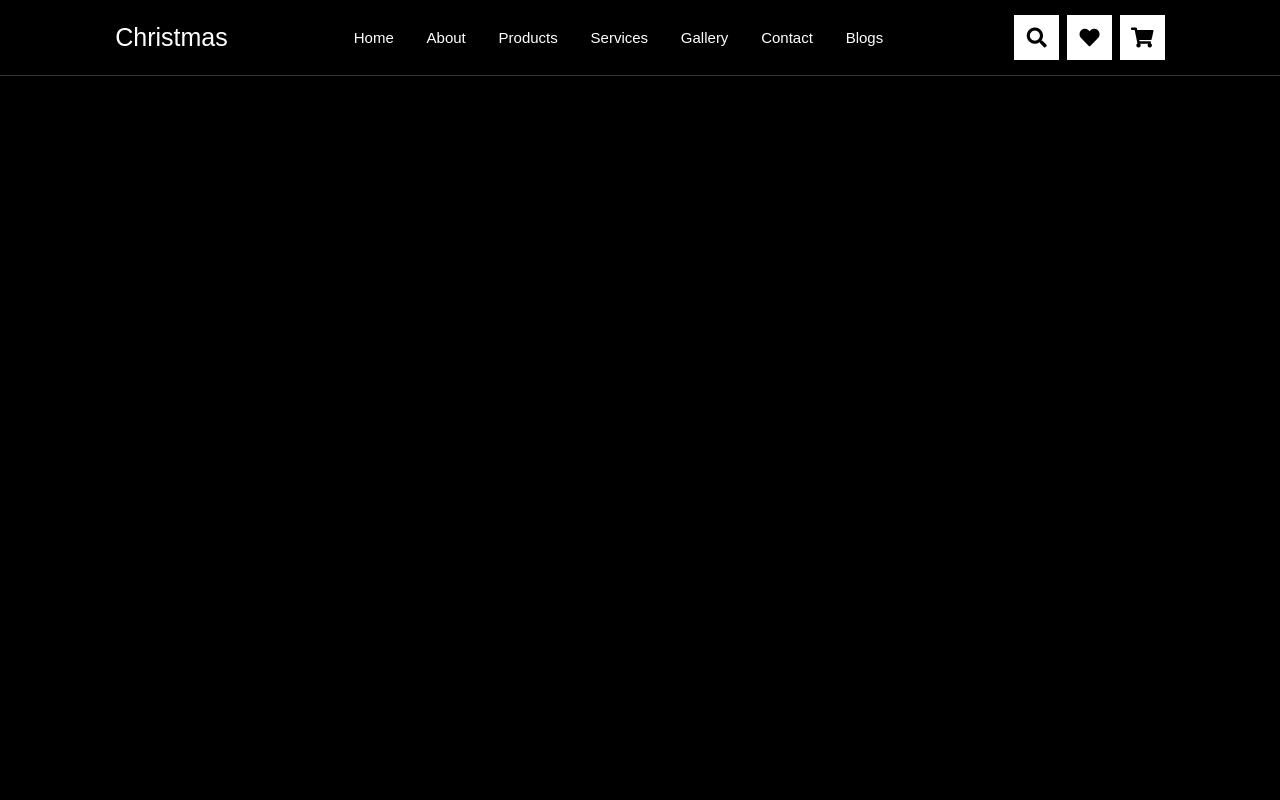
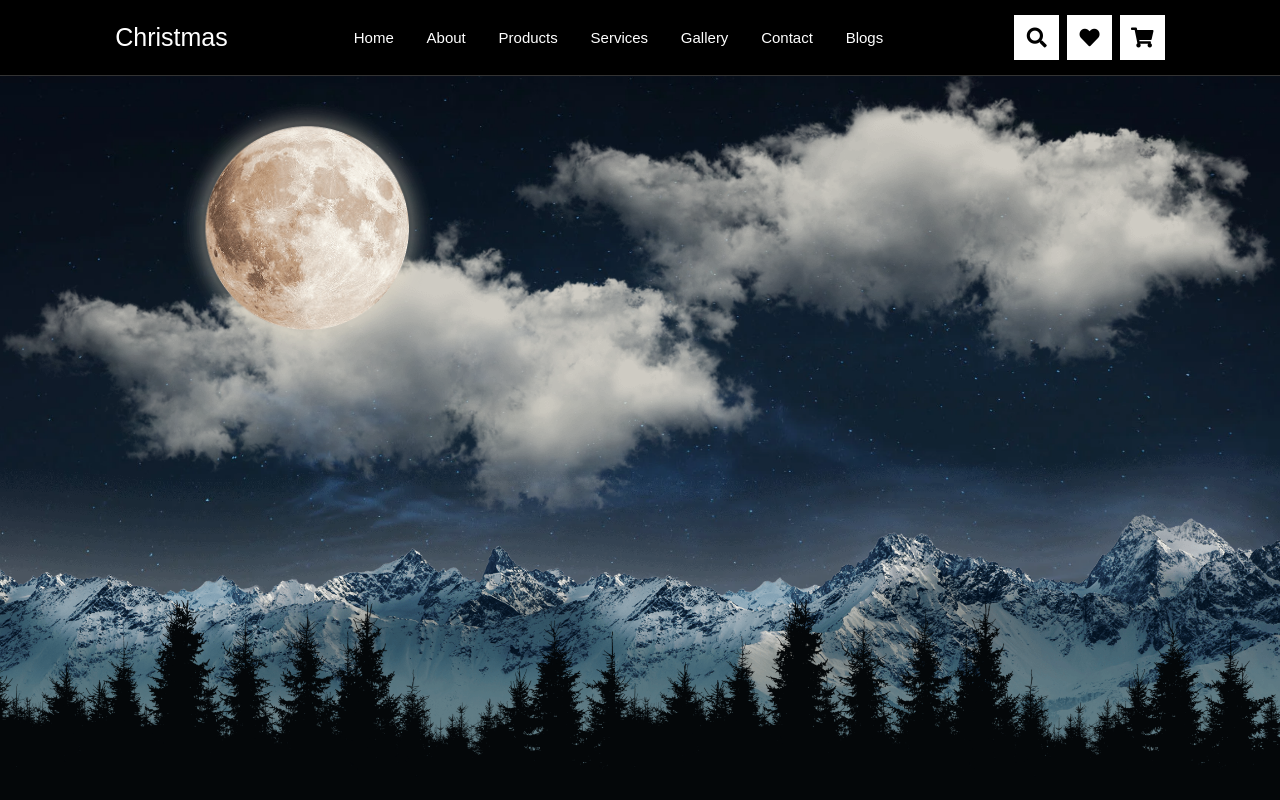
Before and after one commit to felipeghidini/christmas-page, a plain HTML site: page index.html in a window 1280 px wide. Drawn offline with Linux system fonts and the light colour scheme; a web font is replaced by a local one.

Commit message:
Inicio da tela Home

```diff
--- a/css/style.scss
+++ b/css/style.scss
@@ -59,6 +59,10 @@ html {
 body {
     overflow-x: hidden;
     background: $black;
+}
+
+section {
+    padding: 3rem 9%;
 }
 
 .header {
@@ -155,11 +159,68 @@ body {
     }
 }
 
+.home {
+    position: relative;
+    overflow: hidden;
+    min-height: 100vh;
+    background: url(../images/home-bg.jpg) no-repeat;
+    background-size: cover;
+    background-position: center;
+    background-attachment: fixed;
+
+    .tree {
+        position: absolute;
+        bottom: 0;
+        left: 0;
+        height: 20rem;
+        width: 100%;
+        object-fit: cover;
+        z-index: 10;
+    }
+
+    .mountain {
+        position: absolute;
+        bottom: 0;
+        left: 0;
+        height: 40rem;
+        width: 100%;
+        object-fit: cover;
+        z-index: 5;
+    }
+
+    .moon {
+        position: absolute;
+        top: 10rem;
+        left: 50%;
+        width: 20vw;
+        transform: translateX(-180%);
+        z-index: 2;
+    }
+
+    .cloud-1 {
+        position: absolute;
+        top: 20rem;
+        left: 0;
+        width: 60vw;
+    }
+
+    .cloud-2 {
+        position: absolute;
+        top: 5rem;
+        right: 0;
+        width: 60vw;
+    }
+}
+
 // media queries
 
 @media (max-width: 1200px) {
     .header {
         padding: 1.5rem 2rem;
+    }
+
+    section {
+        padding: 3rem 3rem;
     }
 }
 
--- a/index.html
+++ b/index.html
@@ -35,6 +35,19 @@
         </form>
     </header>
 
+    <section class="home" id="home">
+        <div class="content">
+            <p>We wish you a</p>
+            <h3>merry christmas</h3>
+        </div>
+
+        <img src="images/trees.png" alt="" class="tree">
+        <img src="images/mountains.png" alt="" class="mountain">
+        <img src="images/moon.png" alt="" class="moon">
+        <img src="images/cloud.png" alt="" class="cloud-1">
+        <img src="images/cloud.png" alt="" class="cloud-2">
+    </section>
+
     <script src="js/script.js"></script>
 </body>
 </html>
--- a/js/script.js
+++ b/js/script.js
@@ -1,22 +1,22 @@
 let searchBtn = document.querySelector('#search-btn');
 let searchForm = document.querySelector('.header .search-form');
 
-searchBtn.onClick = () => {
+searchBtn.addEventListener('click', function() {
     searchBtn.classList.toggle('fa-times');
     searchForm.classList.toggle('active');
     menuBtn.classList.remove('fa-times');
     navbar.classList.remove('active');
-};
+});
 
 let menuBtn = document.querySelector('#menu-btn');
 let navbar = document.querySelector('.header .navbar');
 
-menuBtn.onClick = () => {
+menuBtn.addEventListener('click', function() {
     menuBtn.classList.toggle('fa-times');
     navbar.classList.toggle('active');
     searchBtn.classList.remove('fa-times');
     searchForm.classList.remove('active');
-};
+});
 
 window.onscroll = () => {
     searchBtn.classList.remove('fa-times');
```
Also changed, not shown: css/style.css, 1 other file.
